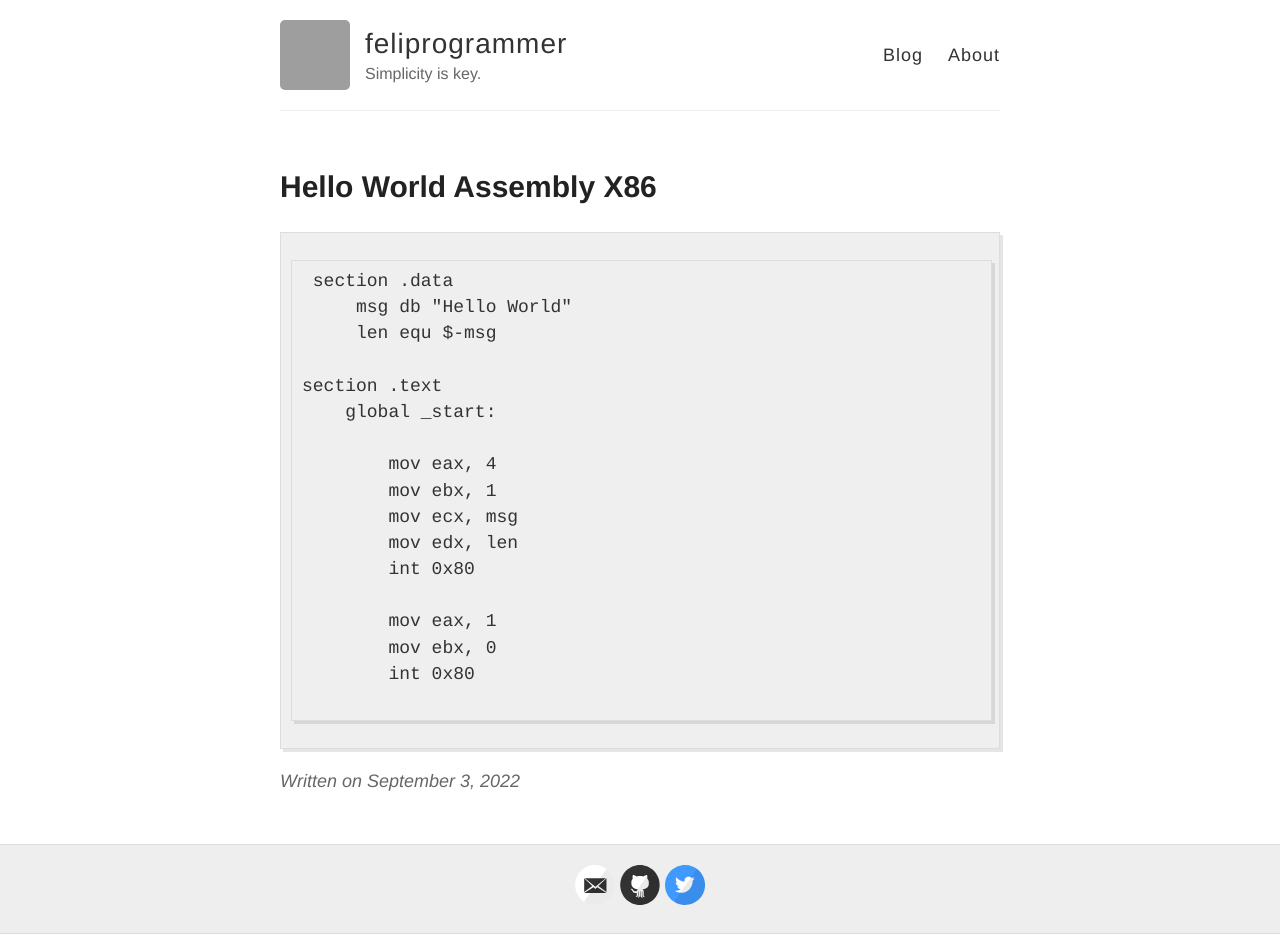
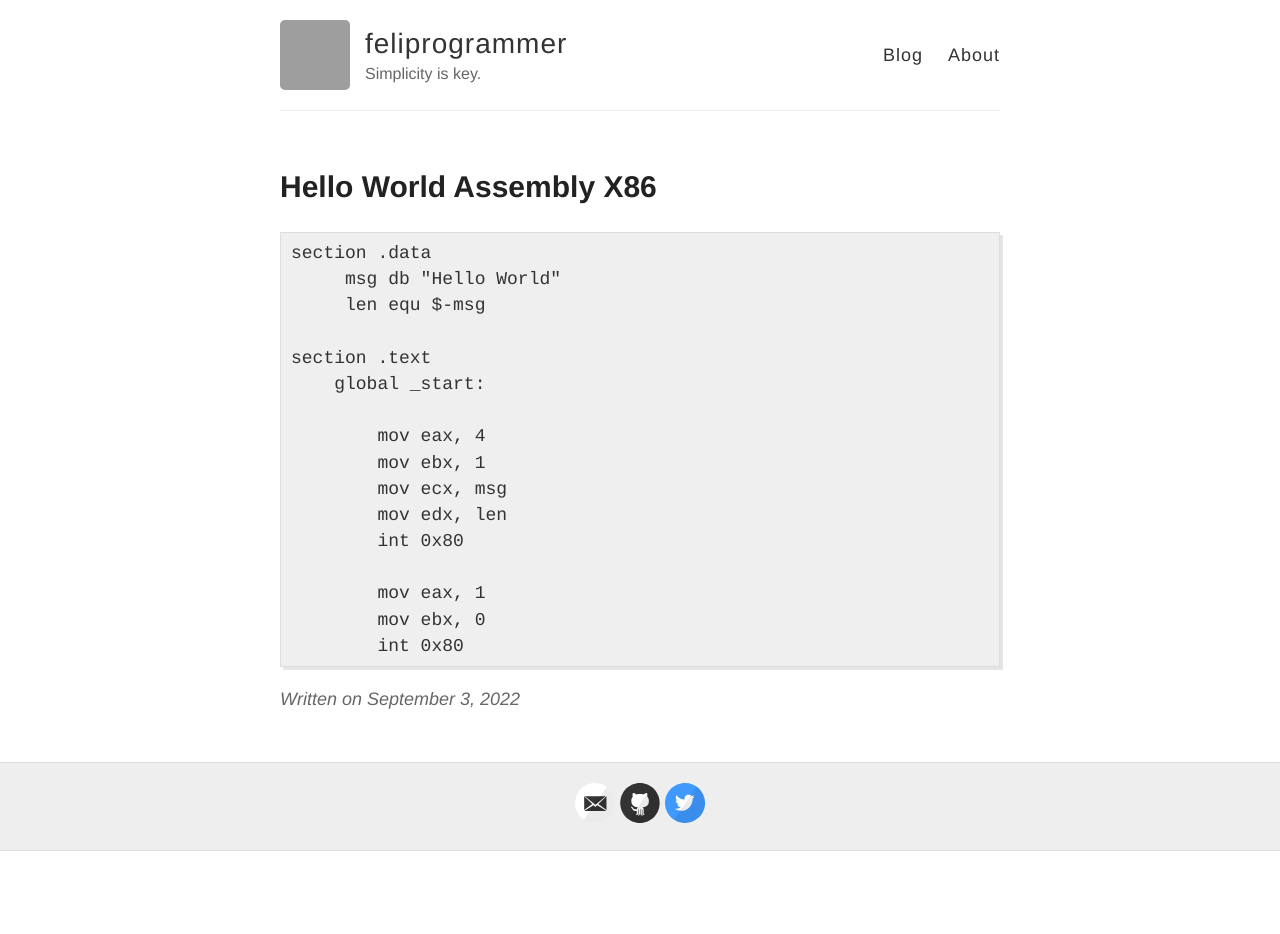
Before and after one commit to Feliprogrammer/feliprogrammer.github.io, a Jekyll site: the page built from _posts/2022-09-03-hello-world-assembly-x86.md, in a window 1280 px wide. Built offline with Jekyll 4.4.1, drawn with Linux system fonts in a browser that asks for light colours; our own code applies the rules of GitHub Pages for plain Markdown files; after the commit the page ends 900 px from its top, so only the background shows below that; grey boxes are pictures that could not be loaded.

Commit message:
Personal Blog

````diff
--- a/_posts/2022-09-03-hello-world-assembly-x86.md
+++ b/_posts/2022-09-03-hello-world-assembly-x86.md
@@ -1,5 +1,5 @@
- ```
- section .data
+{% highlight assembly %}
+section .data
      msg db "Hello World"
      len equ $-msg
 
@@ -15,5 +15,4 @@ section .text
         mov eax, 1
         mov ebx, 0
         int 0x80
-
- ```
+{% endhighlight %}
````
